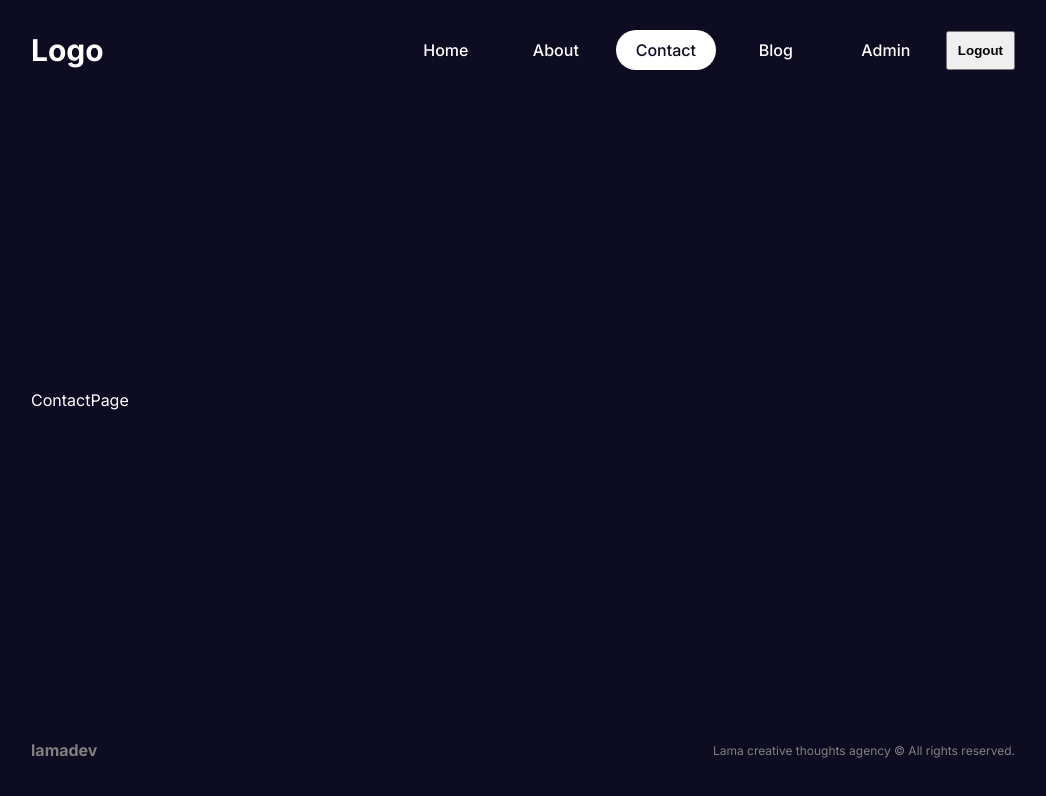
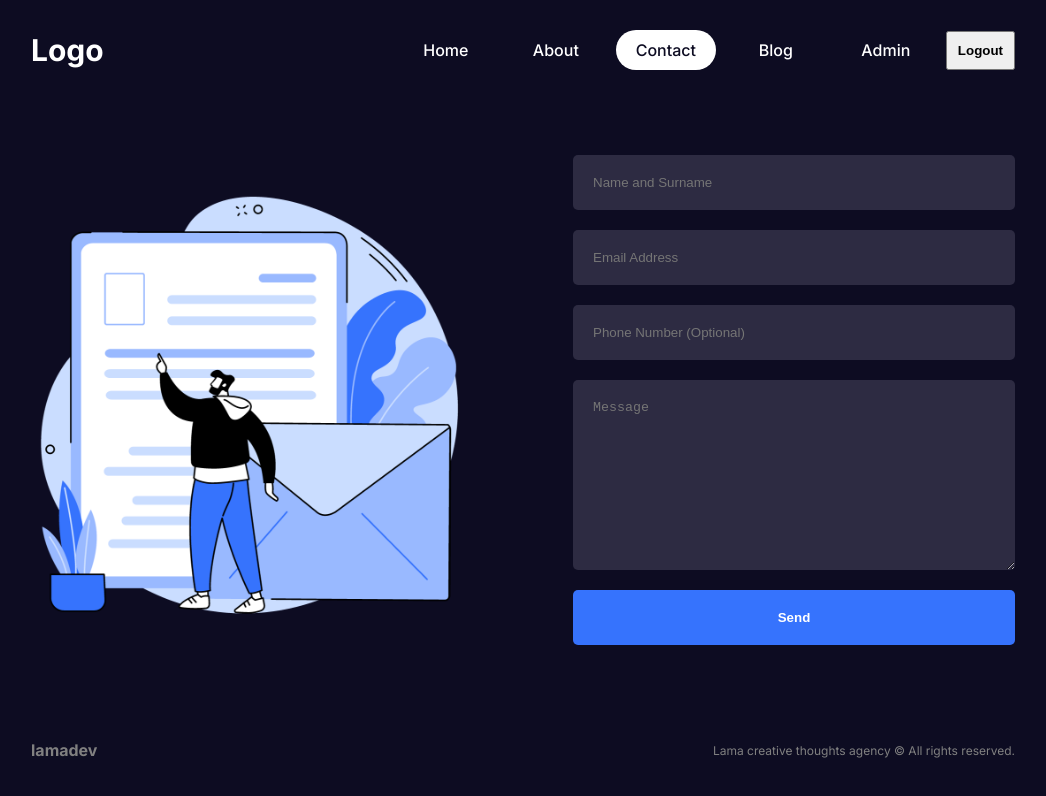
Before and after one commit to Latix/Nextjs-App, a Next.js app: page /contact in a window 1280 px wide. Shown: the top 796 px of the page, without its empty margins (117-1163 px from the left). Built offline with nearby package versions, Linux system fonts and the light colour scheme.

Commit message:
Updated global CSS

```diff
--- /dev/null
+++ b/src/app/contact/contact.module.css
@@ -0,0 +1,51 @@
+.container {
+    display: flex;
+    align-items: center;
+    gap: 100px;
+  }
+
+  .imgContainer {
+    flex: 1;
+    height: 500px;
+    position: relative;
+  }
+
+  .img {
+    object-fit: contain;
+  }
+
+  .formContainer {
+    flex: 1;
+  }
+
+  .form {
+    display: flex;
+    flex-direction: column;
+    gap: 20px;
+  }
+
+  .form input,
+  .form textarea {
+    padding: 20px;
+    border-radius: 5px;
+    border: none;
+    outline: none;
+    background-color: var(--bgSoft);
+    color: var(--text);
+  }
+
+  .form button {
+    padding: 20px;
+    background-color: var(--btn);
+    color: var(--text);
+    font-weight: bold;
+    border: none;
+    border-radius: 5px;
+    cursor: pointer;
+  }
+
+  @media (max-width: 768px) {
+    .container {
+      flex-direction: column;
+    }
+  }
--- a/src/app/contact/page.jsx
+++ b/src/app/contact/page.jsx
@@ -1,9 +1,45 @@
+// "use client";
+import Image from "next/image";
+import styles from "./contact.module.css";
+// import dynamic from "next/dynamic";
+// import HydrationTest from "@/components/hydrationTest";
+
+// const HydrationTestNoSSR = dynamic(()=>import("@/components/hydrationTest"), {ssr: false})
+
+export const metadata = {
+  title: "Contact Page",
+  description: "Contact description",
+};
+
 const ContactPage = () => {
-    return (
-        <div>
-            ContactPage
-        </div>
-    );
-}
+  // const a = Math.random();
+
+  // console.log(a);
+
+  return (
+    <div className={styles.container}>
+      <div className={styles.imgContainer}>
+        <Image src="/contact.png" alt="" fill className={styles.img} />
+      </div>
+      <div className={styles.formContainer}>
+        {/* <HydrationTestNoSSR/> */}
+        {/* <div suppressHydrationWarning>{a}</div> */}
+        <form action="" className={styles.form}>
+          <input type="text" placeholder="Name and Surname" />
+          <input type="text" placeholder="Email Address" />
+          <input type="text" placeholder="Phone Number (Optional)" />
+          <textarea
+            name=""
+            id=""
+            cols="30"
+            rows="10"
+            placeholder="Message"
+          ></textarea>
+          <button>Send</button>
+        </form>
+      </div>
+    </div>
+  );
+};
 
 export default ContactPage;
--- a/src/components/navbar/links/Links.jsx
+++ b/src/components/navbar/links/Links.jsx
@@ -4,6 +4,7 @@
 import Link from 'next/link';
 import styles from './links.module.css';
 import NavLink from './navLink/navLink';
+import Image  from "next/image";
 
 const links = [
     {
@@ -55,7 +56,14 @@
                     )
                 }
             </div>
-            <button className={styles.menuButton} onClick={() => setOpen((prev) => !prev)}>Menu</button>
+            <Image
+                className={styles.menuButton}
+                src="/menu.png"
+                alt=""
+                width={30}
+                height={30}
+                onClick={() => setOpen((prev) => !prev)}
+            />
             {
                 open && (
                     <div className={styles.mobileLinks}>
```
Also changed, not shown: public/contact.png (added).
